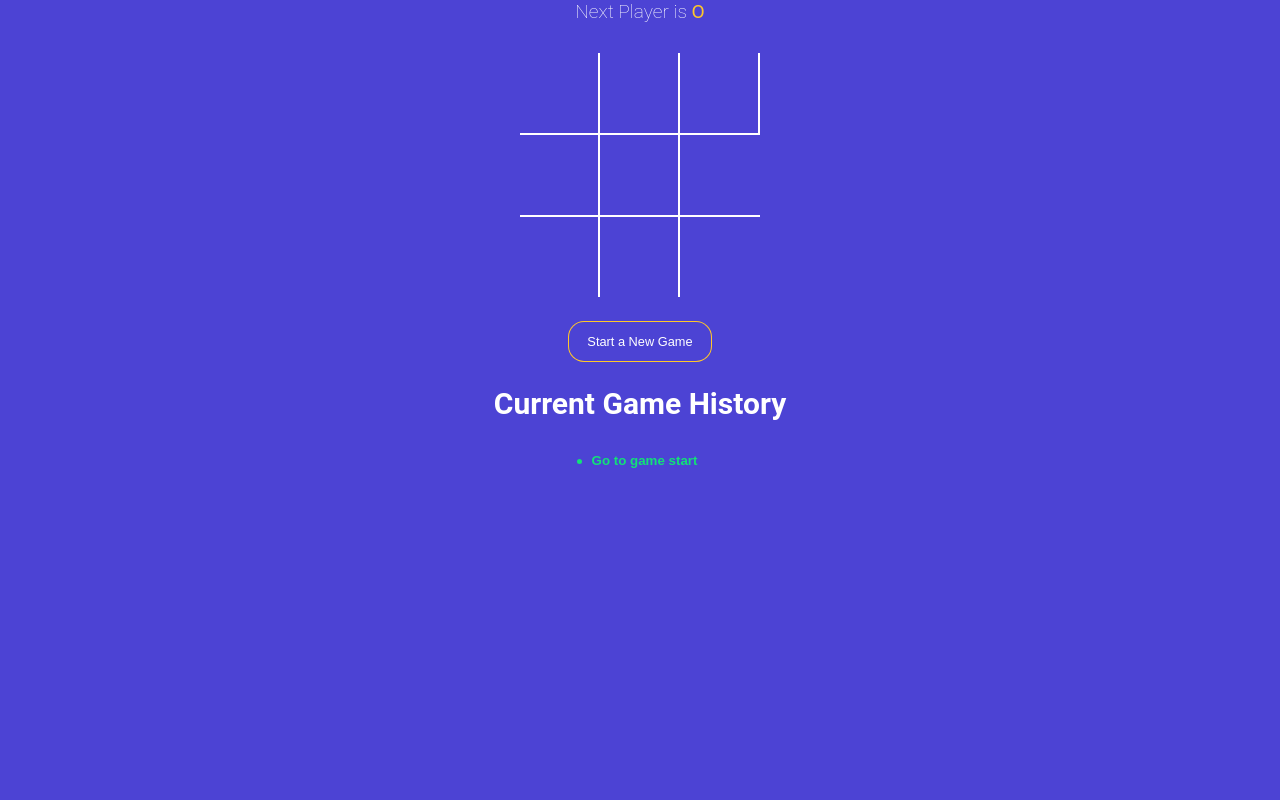
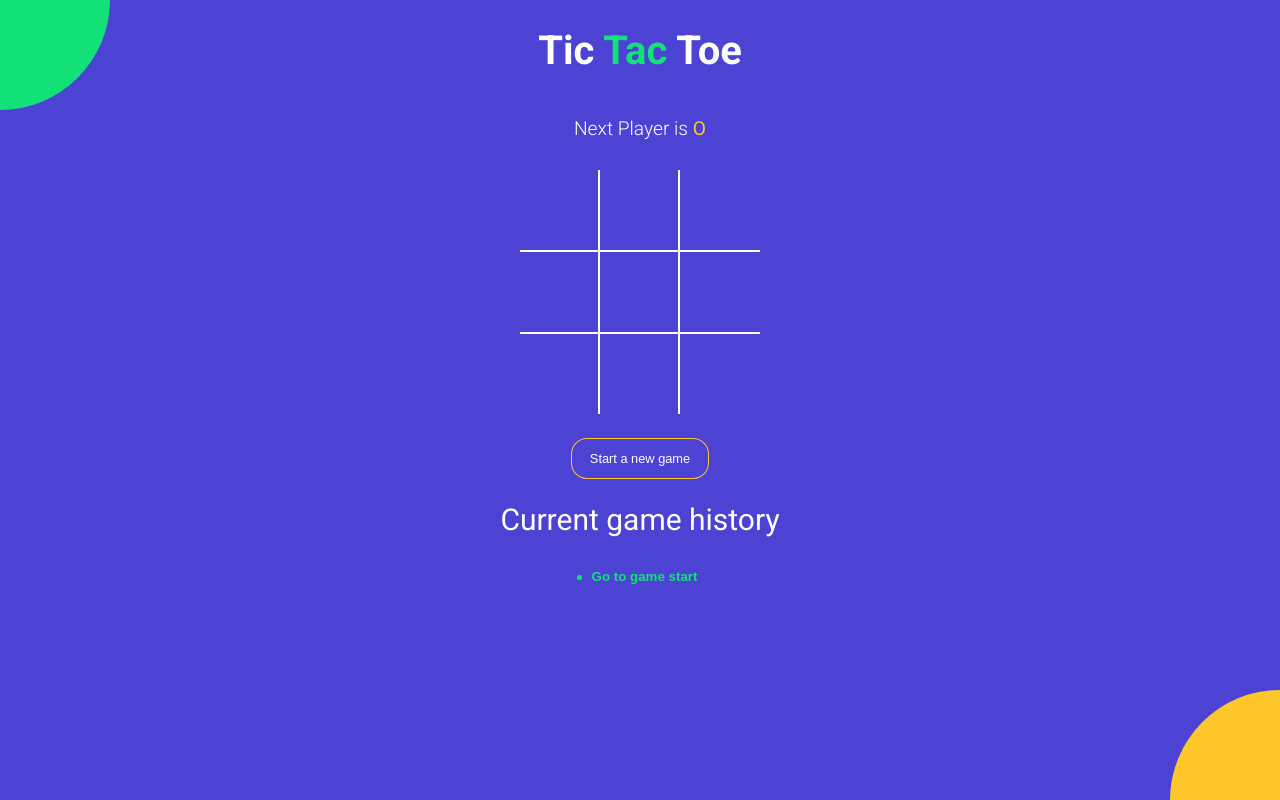
Before and after one commit to Ozy2022/tictactoe_game, a React (Vite) app: page / in a window 1280 px wide. Built offline with nearby package versions, Linux system fonts and the light colour scheme.

Commit message:
Last touch

```diff
--- a/index.html
+++ b/index.html
@@ -4,6 +4,10 @@
     <meta charset="UTF-8" />
     <link rel="icon" type="image/svg+xml" href="/vite.svg" />
     <meta name="viewport" content="width=device-width, initial-scale=1.0" />
+    <link
+      href="https://fonts.googleapis.com/css?family=Roboto:300,400,700&display=swap"
+      rel="stylesheet"
+    />
     <title>Tic Tac Toe game</title>
   </head>
   <body>
--- a/src/App.jsx
+++ b/src/App.jsx
@@ -9,18 +9,18 @@ const NEW_GAME = [{ squares: Array(9).fill(null), isXNext: false }];
 
 function App() {
   const [history, setHistory] = useState(NEW_GAME);
+  const [currentMove, setCurrentMove] = useState(0);
 
-  const [currentMove, setCurrentMove] = useState(0);
   const gamingBoard = history[currentMove];
 
-  const {winnerr, winningSquares} = calculateWinner(gamingBoard.squares);
+  const { winner, winningSquares } = calculateWinner(gamingBoard.squares);
 
   const HandleSquareClick = clickedPosition => {
-    if (gamingBoard.squares[clickedPosition] || winnerr) {
+    if (gamingBoard.squares[clickedPosition] || winner) {
       return;
     }
     setHistory(currentHistory => {
-      const isTraversing = currentHistory + 1 !== currentHistory.length;
+      const isTraversing = currentMove + 1 !== currentHistory.length;
 
       const lastGamingState = isTraversing
         ? currentHistory[currentMove]
@@ -59,22 +59,33 @@ function App() {
 
   return (
     <div className="app">
-      <StatusMessage winnerr={winnerr} gamingBoard={gamingBoard} />
+      <h1>
+        Tic <span className="text-green">Tac</span> Toe
+      </h1>
+      <StatusMessage winner={winner} gamingBoard={gamingBoard} />
       <Board
         squares={gamingBoard.squares}
         HandleSquareClick={HandleSquareClick}
-        winningSquares = {winningSquares}
+        winningSquares={winningSquares}
       />
       <button
         type="button"
         onClick={onNewGameStart}
-        className={`btn-reset ${winnerr ? 'active' : ''}`}
+        className={`btn-reset ${winner ? 'active' : ''}`}
       >
-        Start a New Game
+        Start a new game
       </button>
 
-      <h2>Current Game History</h2>
+      <h2
+        style={{
+          fontWeight: 'normal',
+        }}
+      >
+        Current game history
+      </h2>
       <History history={history} MoveTo={MoveTo} currentMove={currentMove} />
+
+      <div className="bg-balls"></div>
     </div>
   );
 }
--- a/src/components/Board.jsx
+++ b/src/components/Board.jsx
@@ -19,7 +19,6 @@ const Board = ({ squares, HandleSquareClick, winningSquares }) => {
         {renderSquare(0)}
         {renderSquare(1)}
         {renderSquare(2)}
-        <div />
       </div>
       <div className="board-row">
         {renderSquare(3)}
--- a/src/components/StatusMessage.jsx
+++ b/src/components/StatusMessage.jsx
@@ -1,26 +1,24 @@
-const StatusMessage = ({ winnerr, gamingBoard }) => {
-
+const StatusMessage = ({ winner, gamingBoard }) => {
   // instead of a gaming Board.squares we destruct the value by this method
-  const {isXNext, squares} = gamingBoard;
-
+  const { isXNext, squares } = gamingBoard;
 
   const noMovesLeft = squares.every(squareValue => squareValue !== null);
 
   const nextPlayer = isXNext ? 'X' : 'O';
 
   const RenderStatusMessage = () => {
-    if (winnerr) {
+    if (winner) {
       return (
         <>
           Winner is{' '}
-          <span className={isXNext ? 'text-green' : 'text-orange'}>
-            {winnerr}
+          <span className={winner === 'X' ? 'text-green' : 'text-orange'}>
+            {winner}
           </span>
         </>
       );
     }
 
-    if (!winnerr && noMovesLeft) {
+    if (!winner && noMovesLeft) {
       return (
         <>
           {' '}
@@ -30,7 +28,7 @@ const StatusMessage = ({ winnerr, gamingBoard }) => {
       );
     }
 
-    if (!winnerr && !noMovesLeft) {
+    if (!winner && !noMovesLeft) {
       return (
         <>
           Next Player is{' '}
@@ -44,7 +42,7 @@ const StatusMessage = ({ winnerr, gamingBoard }) => {
     return null;
   };
 
-  return <div className="status-message">{RenderStatusMessage()}</div>;
+  return <h2 className="status-message">{RenderStatusMessage()}</h2>;
 };
 
 export default StatusMessage;
```
